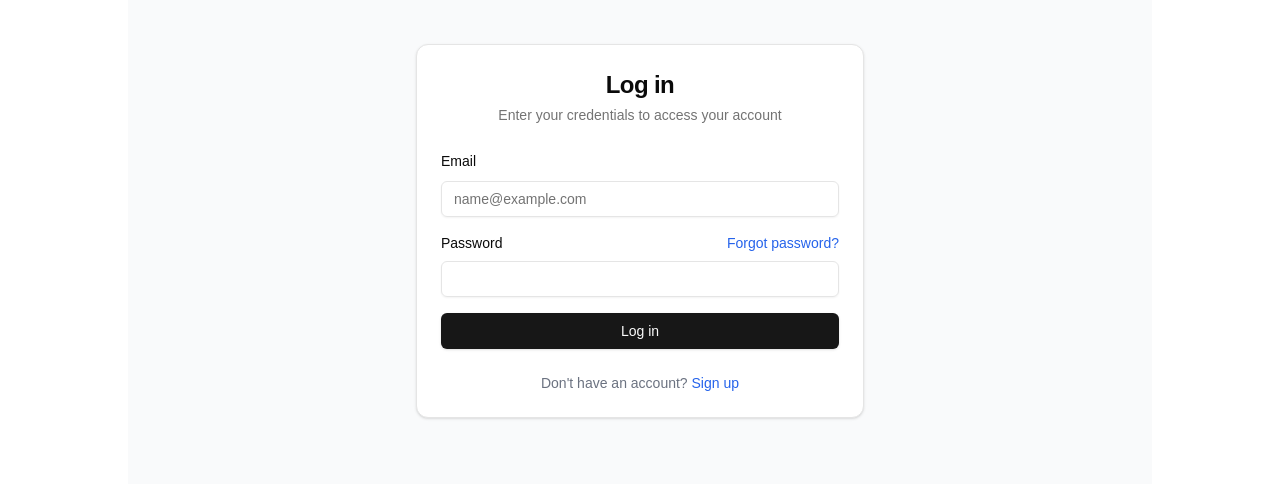
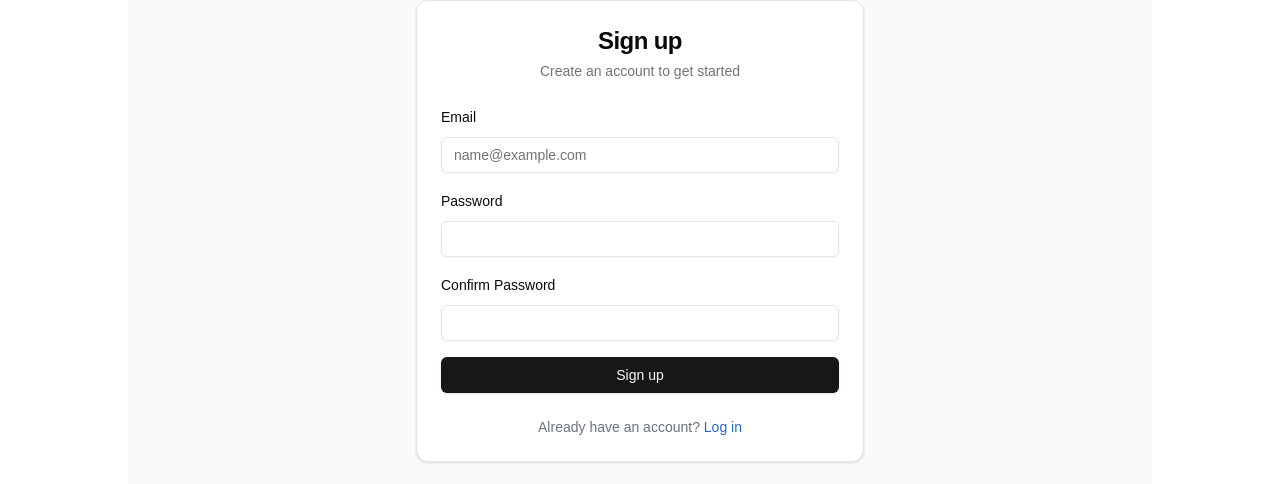
Before and after one commit to Sahil-Mhatre8201/ai-resources-hub-frontend, a Next.js app: page /signup in a window 1280 px wide. Shown: the part 234-718 px from the top of the page. Built offline with nearby package versions, Linux system fonts and the light colour scheme; no server answers.

Commit message:
render signup form

```diff
--- a/src/pages/signup.js
+++ b/src/pages/signup.js
@@ -2,8 +2,8 @@
 
 import React from "react"
 import { useRouter } from "next/router"
-import LoginForm from "@/components/auth/LoginForm"
 import { isAuthenticated } from "@/utils/auth"
+import SignupForm from "@/components/auth/SignUpForm"
 
 export default function LoginPage() {
   const router = useRouter()
@@ -17,7 +17,7 @@ export default function LoginPage() {
 
   return (
     <div className="flex justify-center items-center min-h-screen bg-gray-50 p-4">
-      <LoginForm />
+      <SignupForm />
     </div>
   )
 }
```
